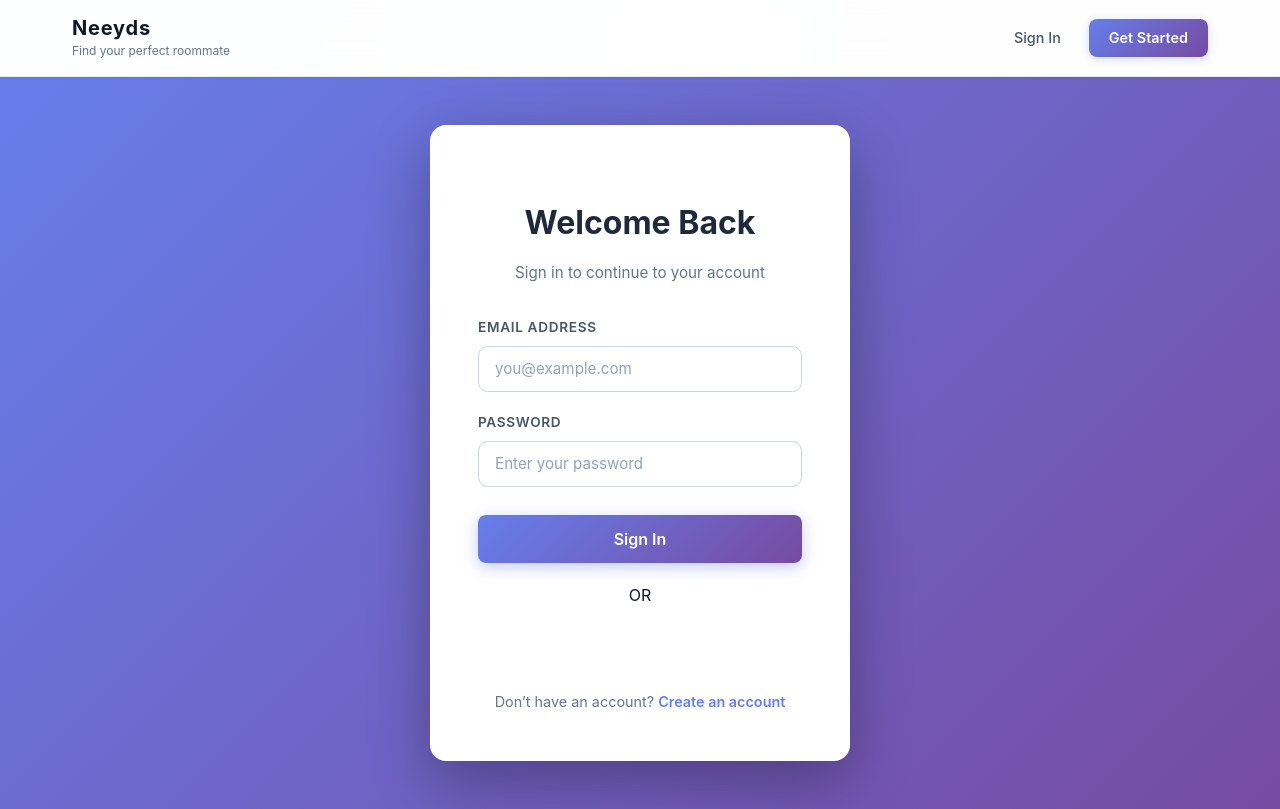
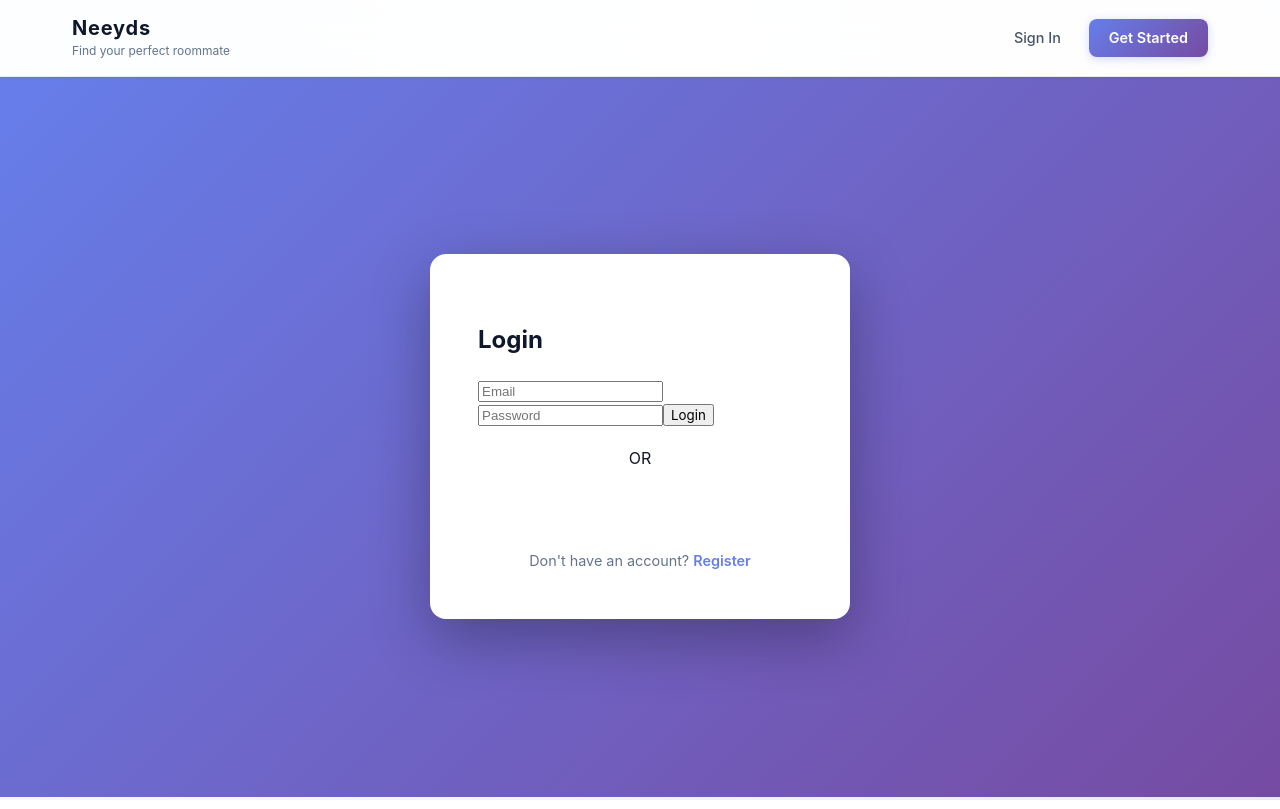
Before and after one commit to sourabh575/NEEYDS, a React (Vite) app in the folder client/: page /login in a window 1280 px wide. Built offline with nearby package versions, Linux system fonts and the light colour scheme; no server answers.

Commit message:
fix oAuth issues

```diff
--- a/client/src/main.jsx
+++ b/client/src/main.jsx
@@ -6,7 +6,7 @@ import { GoogleOAuthProvider } from "@react-oauth/google";
 
 createRoot(document.getElementById("root")).render(
   <StrictMode>
-    <GoogleOAuthProvider clientId="278424361391-3dvbe2nkb960ulmsuldhvdoh9p280epc.apps.googleusercontent.com">
+    <GoogleOAuthProvider clientId={import.meta.env.VITE_GOOGLE_CLIENT_ID}>
       <App />
     </GoogleOAuthProvider>
   </StrictMode>
--- a/client/src/pages/Login.jsx
+++ b/client/src/pages/Login.jsx
@@ -1,7 +1,6 @@
 import { useState } from "react";
 import { useNavigate, Link } from "react-router-dom";
 import { GoogleLogin } from "@react-oauth/google";
-
 import API from "../api/axios";
 import { setAuth } from "../utils/auth";
 import AuthNavbar from "../components/AuthNavbar";
@@ -11,46 +10,27 @@ function Login() {
   const [email, setEmail] = useState("");
   const [password, setPassword] = useState("");
   const [error, setError] = useState("");
-  const [loading, setLoading] = useState(false);
-
   const navigate = useNavigate();
 
-  // 🔐 Normal login
   const handleSubmit = async (e) => {
     e.preventDefault();
     setError("");
-    setLoading(true);
 
     try {
       const res = await API.post("/users/login", { email, password });
 
-      if (res.data.token && res.data._id) {
       setAuth({
         token: res.data.token,
-          user: {
-            _id: res.data._id,
-            name: res.data.name,
-            email: res.data.email,
-          },
+        user: res.data,
       });
 
       navigate("/", { replace: true });
-      } else {
-        setError("Invalid response from server.");
-      }
     } catch (err) {
-      console.error("Login error:", err);
-      setError(
-        err.response?.data?.message ||
-          "Login failed. Please check your credentials."
-      );
-    } finally {
-      setLoading(false);
+      setError(err.response?.data?.message || "Login failed");
     }
   };
 
-  // 🔥 Google login
-  const handleGoogleLogin = async (credentialResponse) => {
+  const handleGoogleSuccess = async (credentialResponse) => {
     try {
       const res = await API.post("/users/google-login", {
         token: credentialResponse.credential,
@@ -58,85 +38,56 @@ function Login() {
 
       setAuth({
         token: res.data.token,
-        user: {
-          _id: res.data._id,
-          name: res.data.name,
-          email: res.data.email,
-        },
+        user: res.data,
       });
 
       navigate("/", { replace: true });
     } catch (error) {
-      console.error("Google login failed:", error);
-      setError("Google login failed. Try again.");
+      console.error("Google login failed", error);
+      setError("Google login failed");
     }
   };
 
   return (
     <>
       <AuthNavbar />
-
       <div className="login-container">
         <div className="login-card">
-          <div className="login-header">
-            <h2>Welcome Back</h2>
-            <p>Sign in to continue to your account</p>
-          </div>
+          <h2>Login</h2>
 
           {error && <div className="error-message">{error}</div>}
 
-          {/* Normal Login Form */}
-          <form className="login-form" onSubmit={handleSubmit}>
-            <div className="form-group">
-              <label>Email Address</label>
+          <form onSubmit={handleSubmit}>
             <input
               type="email"
-                className="form-input"
-                placeholder="you@example.com"
+              placeholder="Email"
               value={email}
               onChange={(e) => setEmail(e.target.value)}
               required
-                disabled={loading}
             />
-            </div>
 
-            <div className="form-group">
-              <label>Password</label>
             <input
               type="password"
-                className="form-input"
-                placeholder="Enter your password"
+              placeholder="Password"
               value={password}
               onChange={(e) => setPassword(e.target.value)}
               required
-                disabled={loading}
             />
-            </div>
 
-            <button className="login-button" type="submit" disabled={loading}>
-              {loading ? "Signing in..." : "Sign In"}
-            </button>
+            <button type="submit">Login</button>
           </form>
 
-          {/* Divider */}
-          <div style={{ margin: "20px 0", textAlign: "center" }}>
+          <div style={{ marginTop: "20px", textAlign: "center" }}>
             <p>OR</p>
-          </div>
 
-          {/* Google Login Button */}
-          <div style={{ display: "flex", justifyContent: "center" }}>
             <GoogleLogin
-              onSuccess={handleGoogleLogin}
-              onError={() => {
-                console.log("Google Login Failed");
-                setError("Google login failed.");
-              }}
+              onSuccess={handleGoogleSuccess}
+              onError={() => setError("Google login failed")}
             />
           </div>
 
           <div className="login-footer">
-            Don’t have an account?{" "}
-            <Link to="/register">Create an account</Link>
+            Don't have an account? <Link to="/register">Register</Link>
           </div>
         </div>
       </div>
```
Also changed, not shown: client/src/axios.js (added, +8 -0 lines). Lines whose indentation alone changed are shown as unchanged.
